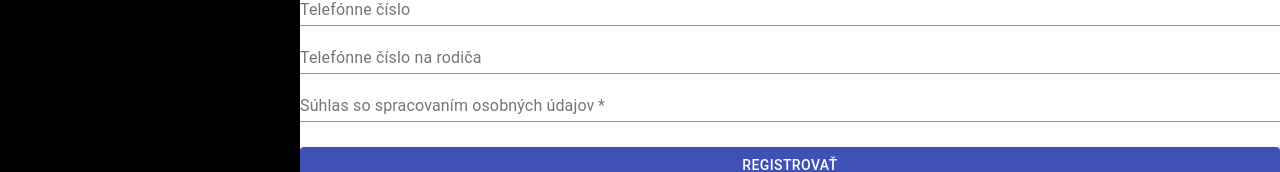
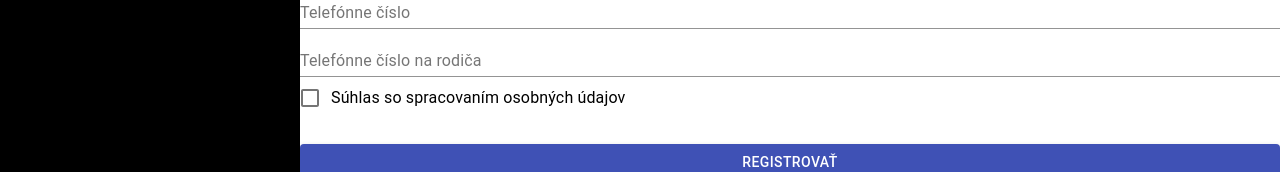
Before and after one commit to ZdruzenieSTROM/webstrom-frontend, a React (Create React App) app: page /malynar/register in a window 1280 px wide. Shown: the part 552-724 px from the top of the page. Built offline with nearby package versions, Linux system fonts and the light colour scheme; no server answers; what ra-data-django-rest-framework would draw is missing.

Commit message:
add checkbox field type

```diff
--- /dev/null
+++ b/src/components/FormItems/FormCheckbox/FromCheckbox.tsx
@@ -0,0 +1,24 @@
+import {Checkbox, FormControlLabel} from '@material-ui/core'
+import React from 'react'
+import {Controller} from 'react-hook-form'
+
+const FormCheckbox = (props: any) => {
+  const {control, name, label} = props
+  return (
+    <React.Fragment>
+      <Controller
+        name={name}
+        control={control}
+        defaultValue={false}
+        render={(props) => (
+          <FormControlLabel
+            control={<Checkbox onChange={(e) => props.onChange(e.target.checked)} checked={props.value} />}
+            label={label}
+          />
+        )}
+      />
+    </React.Fragment>
+  )
+}
+
+export default FormCheckbox
--- a/src/pages/RegisterForm/RegisterForm.tsx
+++ b/src/pages/RegisterForm/RegisterForm.tsx
@@ -4,6 +4,7 @@ import {Button} from '@material-ui/core'
 import React from 'react'
 import {useForm} from 'react-hook-form'
 
+import FormCheckbox from '../../components/FormItems/FormCheckbox/FromCheckbox'
 import FormInput from '../../components/FormItems/FormInput/FormInput'
 
 const RegisterForm: React.FC = () => {
@@ -28,7 +29,7 @@ const RegisterForm: React.FC = () => {
         <FormInput control={control} name="year_of_graduation" label="Ročník" required />
         <FormInput control={control} name="phone" label="Telefónne číslo" />
         <FormInput control={control} name="parent_phone" label="Telefónne číslo na rodiča" />
-        <FormInput control={control} name="gdpr" label="Súhlas so spracovaním osobných údajov" required />
+        <FormCheckbox control={control} name="gdpr" label="Súhlas so spracovaním osobných údajov" required />
       </form>
 
       <br />
```
